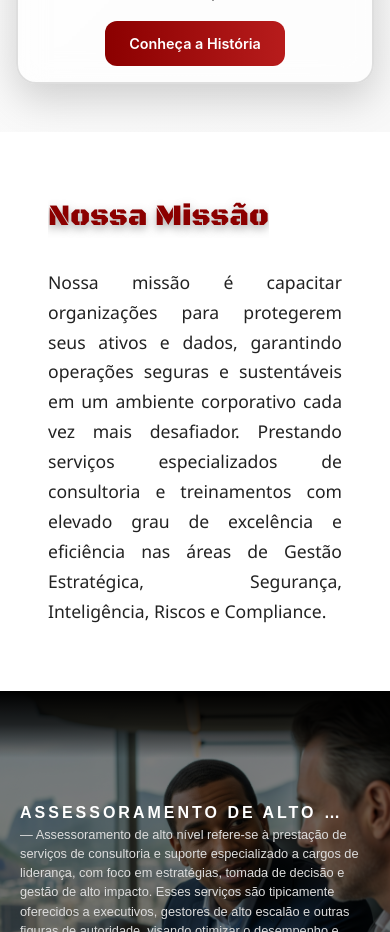
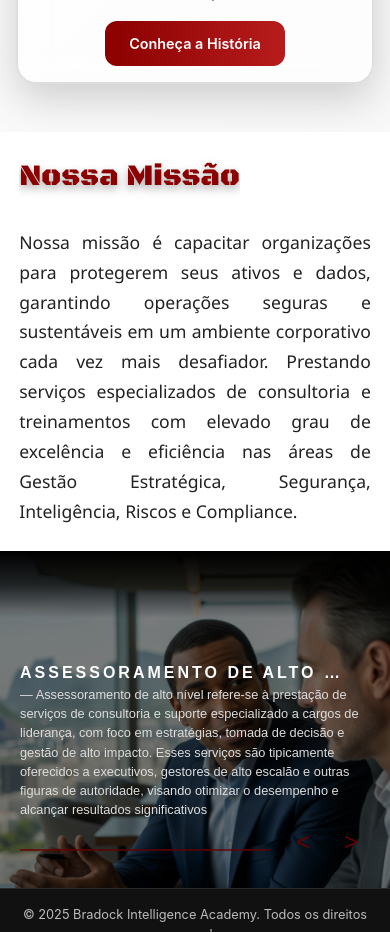
Before and after one commit to VictorFilgueirasBR/braddock-ofc, a React (Create React App) app in the folder frontend/: page /about in a window 390 px wide. Shown: the part 3146-4078 px from the top of the page. Built offline with nearby package versions, Linux system fonts and the light colour scheme.

Commit message:
Fix: Display conditions in mobile.

```diff
--- a/frontend/src/pages/About.css
+++ b/frontend/src/pages/About.css
@@ -345,4 +345,7 @@
   .about-text.fade-section.visible {
     padding: 1.5rem 1.2rem ;
   }
+  .about-extra.fade-section.visible {
+    padding: 1.5rem 1.2rem ;
+  }
 }
```
